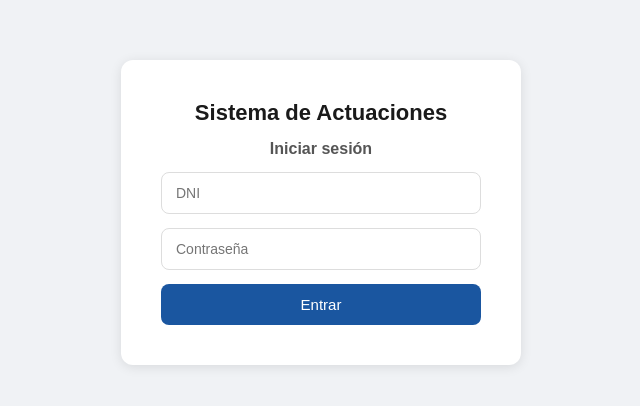
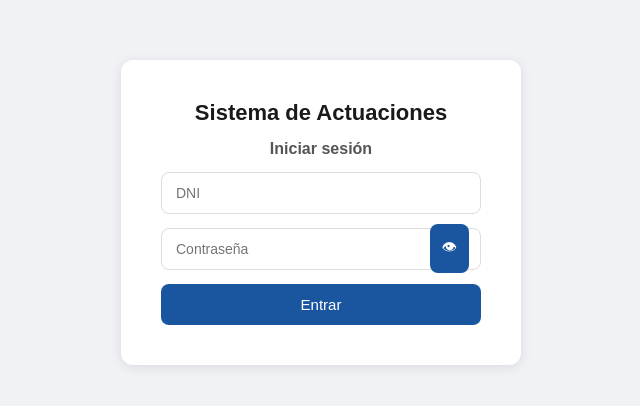
Before and after one commit to ArgusLuCh/actuaciones-frontend, a React app: page /login in a window 1280 px wide. Shown: the part 188-594 px from the top of the page, without its empty margins (319-959 px from the left). Built offline with nearby package versions, Linux system fonts and the light colour scheme; the HTML template or start-up script is replaced by a standard one.

Commit message:
agregue boton para ver contraseña

```diff
--- a/src/index.css
+++ b/src/index.css
@@ -389,3 +389,34 @@ body {
   .dashboard-content { padding: 16px; }
   .form-row { flex-direction: column; }
 }
+
+/* Input con botón ver contraseña */
+.input-password-wrap {
+  position: relative;
+  display: flex;
+  align-items: center;
+}
+
+.input-password-wrap input {
+  width: 100%;
+  padding-right: 44px;
+}
+
+.btn-ver-password {
+  position: absolute;
+  right: 12px;
+  background: none;
+  border: none;
+  cursor: pointer;
+  color: var(--color-text-muted);
+  font-size: 16px;
+  padding: 4px;
+  display: flex;
+  align-items: center;
+  transition: color var(--transition-fast);
+  user-select: none;
+}
+
+.btn-ver-password:hover {
+  color: var(--color-text);
+}
--- a/src/pages/CambiarPassword.jsx
+++ b/src/pages/CambiarPassword.jsx
@@ -10,6 +10,8 @@ function CambiarPassword() {
   const navigate = useNavigate()
   const token = localStorage.getItem('token')
   const usuario = JSON.parse(localStorage.getItem('usuario') || '{}')
+  const [verPassword1, setVerPassword1] = useState(false)
+  const [verPassword2, setVerPassword2] = useState(false)
 
   async function handleCambiar() {
     if (form.password_nueva !== form.confirmar) {
@@ -53,19 +55,42 @@ function CambiarPassword() {
           Es tu primer ingreso. Por seguridad, debés cambiar tu contraseña.
         </p>
         {error && <p className="error">{error}</p>}
+        <div className="input-password-wrap">
   <input
-          type="password"
+    type={verPassword1 ? "text" : "password"}
     placeholder="Nueva contraseña"
     value={form.password_nueva}
     onChange={function(e) { setForm({...form, password_nueva: e.target.value}) }}
   />
+  <button
+    className="btn-ver-password"
+    onMouseDown={() => setVerPassword1(true)}
+    onMouseUp={() => setVerPassword1(false)}
+    onMouseLeave={() => setVerPassword1(false)}
+    tabIndex={-1}
+  >
+    👁
+  </button>
+</div>
+
+<div className="input-password-wrap">
   <input
-          type="password"
+    type={verPassword2 ? "text" : "password"}
     placeholder="Confirmar contraseña"
     value={form.confirmar}
     onChange={function(e) { setForm({...form, confirmar: e.target.value}) }}
     onKeyDown={function(e) { if (e.key === 'Enter') handleCambiar() }}
   />
+  <button
+    className="btn-ver-password"
+    onMouseDown={() => setVerPassword2(true)}
+    onMouseUp={() => setVerPassword2(false)}
+    onMouseLeave={() => setVerPassword2(false)}
+    tabIndex={-1}
+  >
+    👁
+  </button>
+</div>
         <button onClick={handleCambiar} disabled={loading}>
           {loading ? "Guardando..." : "Guardar contraseña"}
         </button>
--- a/src/pages/Login.jsx
+++ b/src/pages/Login.jsx
@@ -8,6 +8,7 @@ function Login() {
   const [error, setError] = useState("")
   const [loading, setLoading] = useState(false)
   const navigate = useNavigate()
+  const [verPassword, setVerPassword] = useState(false)
 
   async function handleLogin() {
     setLoading(true)
@@ -48,13 +49,24 @@ function Login() {
           value={form.dni}
           onChange={function(e) { setForm({...form, dni: e.target.value}) }}
         />
+        <div className="input-password-wrap">
   <input
-          type="password"
+    type={verPassword ? "text" : "password"}
     placeholder="Contraseña"
     value={form.password}
     onChange={function(e) { setForm({...form, password: e.target.value}) }}
     onKeyDown={function(e) { if (e.key === 'Enter') handleLogin() }}
   />
+  <button
+    className="btn-ver-password"
+    onMouseDown={() => setVerPassword(true)}
+    onMouseUp={() => setVerPassword(false)}
+    onMouseLeave={() => setVerPassword(false)}
+    tabIndex={-1}
+  >
+    👁
+  </button>
+</div>
         <button onClick={handleLogin} disabled={loading}>
           {loading ? "Entrando..." : "Entrar"}
         </button>
```
Lines whose indentation alone changed are shown as unchanged.
